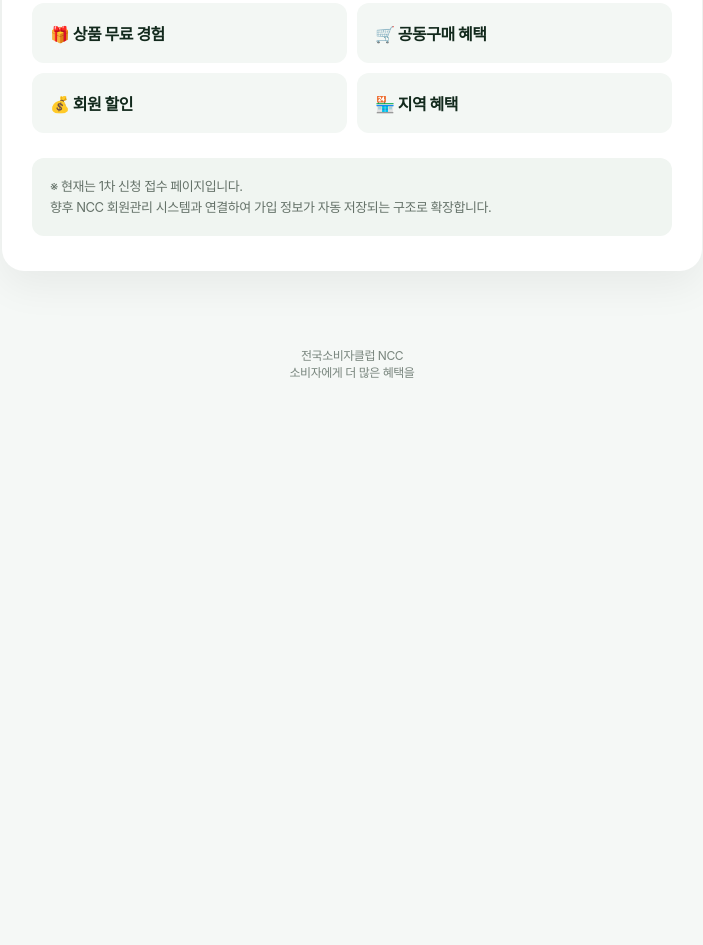
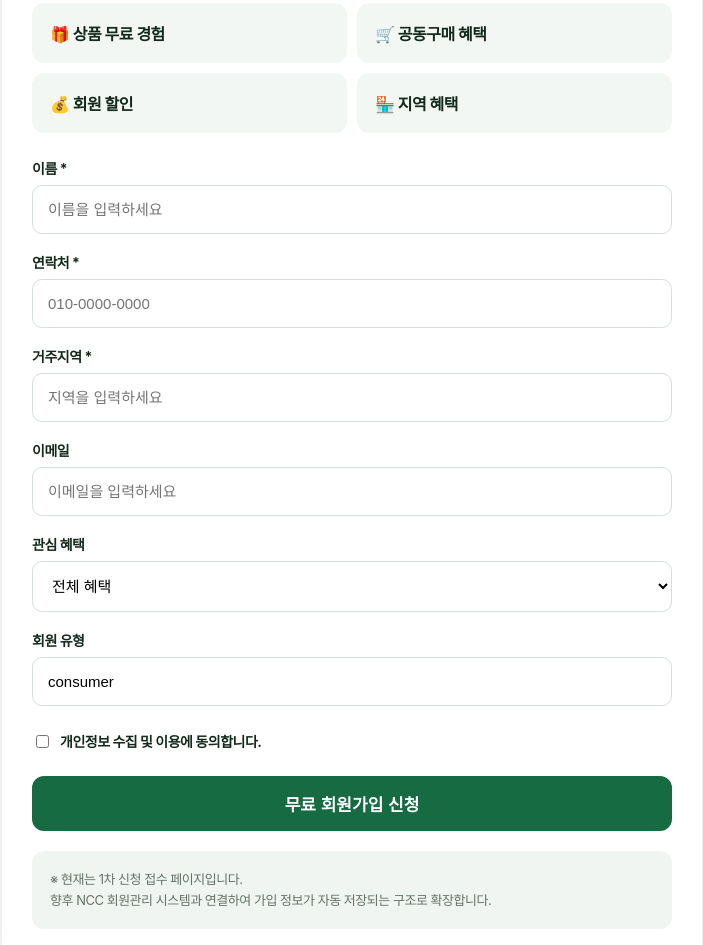
Before and after one commit to kpa100plus-debug/ncc365-website, a plain HTML site: page join.html in a window 1280 px wide. Shown: the part 387-1332 px from the top of the page, without its empty margins (288-991 px from the left). Before the commit the page ends 800 px from the top, so only its background shows below. Drawn offline with Linux system fonts and the light colour scheme.

Commit message:
Update join.html

```diff
--- a/join.html
+++ b/join.html
@@ -2,16 +2,13 @@
 <html lang="ko">
 
 <head>
-
 <meta charset="utf-8">
-
-<meta name="viewport" content="width=device-width,initial-scale=1">
+<meta name="viewport" content="width=device-width, initial-scale=1">
 
 <title>NCC 소비자회원 가입 | 전국소비자클럽</title>
 
 <meta name="description"
 content="전국소비자클럽 무료 회원가입. 상품 무료 경험, 공동구매, 회원 할인, 지역 혜택을 만나보세요.">
-
 
 <style>
 
@@ -20,9 +17,7 @@ box-sizing:border-box;
 }
 
 body{
-
   margin:0;
-
   font-family:
     -apple-system,
     BlinkMacSystemFont,
@@ -31,399 +26,309 @@ BlinkMacSystemFont,
     sans-serif;
 
   background:#f5f8f6;
-
   color:#12291c;
-
   letter-spacing:-0.03em;
-
 }
-
 
 a{
   text-decoration:none;
   color:inherit;
 }
 
-
-
 .header{
-
   height:75px;
-
   background:#fff;
-
   display:flex;
-
   align-items:center;
-
   padding:0 25px;
-
   border-bottom:1px solid #e5ebe6;
-
 }
 
-
 .logo img{
-
   width:190px;
-
 }
 
-
-
 .container{
-
   width:min(700px,92%);
-
   margin:45px auto;
-
 }
 
-
-
 .card{
-
   background:#fff;
-
   border-radius:22px;
-
   padding:35px 30px;
-
   box-shadow:0 15px 40px rgba(0,0,0,.06);
-
 }
 
-
-
 .eyebrow{
-
   font-size:12px;
-
   font-weight:800;
-
   letter-spacing:.12em;
-
   color:#39805a;
-
 }
 
-
-
 h1{
-
   font-size:42px;
-
   line-height:1.15;
-
   margin:12px 0;
-
   letter-spacing:-.06em;
-
 }
 
-
 h1 span{
-
   color:#50a94b;
-
 }
 
-
-
 .subtitle{
-
   font-size:17px;
-
   line-height:1.7;
-
   color:#647168;
-
 }
 
-
-
 .benefits{
-
   display:grid;
-
   grid-template-columns:1fr 1fr;
-
   gap:10px;
-
   margin:25px 0;
-
 }
 
-
-
 .benefit{
-
   background:#f3f7f4;
-
   padding:18px;
-
   border-radius:12px;
-
   font-weight:700;
-
 }
 
-
-
 .form-group{
-
   margin-top:18px;
-
 }
 
-
-
 label{
-
   display:block;
-
   font-size:14px;
-
   font-weight:700;
-
   margin-bottom:7px;
-
 }
-
-
 
 input,
 select{
-
   width:100%;
-
   padding:15px;
-
   border:1px solid #d6dfd9;
-
   border-radius:10px;
-
   font-size:15px;
-
+  background:#fff;
 }
 
-
-
 .agree{
-
   margin:25px 0;
-
   font-size:14px;
-
+  display:flex;
+  align-items:center;
+  gap:8px;
 }
 
-
+.agree input{
+  width:auto;
+}
 
 button{
-
   width:100%;
-
   height:55px;
-
   border:0;
-
   border-radius:12px;
-
   background:#176b42;
-
   color:white;
-
   font-size:17px;
-
   font-weight:800;
-
   cursor:pointer;
-
 }
 
-
+button:disabled{
+  opacity:.6;
+  cursor:not-allowed;
+}
 
 .notice{
-
   margin-top:20px;
-
   padding:18px;
-
   background:#f0f5f1;
-
   border-radius:12px;
-
   font-size:13px;
-
   line-height:1.6;
-
   color:#657269;
-
 }
 
-
-
 footer{
-
   text-align:center;
-
   padding:30px;
-
   font-size:12px;
-
   color:#78857d;
-
 }
-
-
 
 @media(max-width:600px){
 
-
   .header{
-
     height:68px;
-
     padding:0 18px;
-
   }
 
-
   .logo img{
-
     width:170px;
-
   }
 
-
   .container{
-
     margin:25px auto;
-
   }
 
-
   .card{
-
     padding:25px 18px;
-
   }
 
-
   h1{
-
     font-size:34px;
-
   }
 
-
   .subtitle{
-
     font-size:15px;
-
   }
 
-
   .benefits{
-
     grid-template-columns:1fr;
-
   }
-
-
 }
 
 </style>
-
 </head>
 
-
 <body>
-
 
 <header class="header">
 
   <a class="logo" href="index.html">
-
     <img src="images/NCC_header_logo.png"
     alt="전국소비자클럽 공식 로고">
-
   </a>
 
 </header>
 
 
-
 <div class="container">
 
-
 <div class="card">
-
 
 <p class="eyebrow">
 FREE MEMBERSHIP
 </p>
 
-
 <h1>
-
 전국소비자클럽<br>
-
 <span>무료 회원가입</span>
-
 </h1>
 
-
 <p class="subtitle">
-
 가입비 0원.<br>
-
-회원이 되면 상품 무료 경험,
-공동구매, 회원 할인,
+회원이 되면 상품 무료 경험, 공동구매, 회원 할인,
 지역 혜택을 만나보실 수 있습니다.
-
 </p>
-
 
 
 <div class="benefits">
 
+  <div class="benefit">
+    🎁 상품 무료 경험
+  </div>
 
   <div class="benefit">
+    🛒 공동구매 혜택
+  </div>
 
-🎁 상품 무료 경험
+  <div class="benefit">
+    💰 회원 할인
+  </div>
+
+  <div class="benefit">
+    🏪 지역 혜택
+  </div>
 
 </div>
 
 
-<div class="benefit">
+<form id="memberForm">
 
-🛒 공동구매 혜택
+  <div class="form-group">
+    <label for="name">이름 *</label>
+    <input
+      id="name"
+      type="text"
+      placeholder="이름을 입력하세요"
+      required>
+  </div>
+
+  <div class="form-group">
+    <label for="phone">연락처 *</label>
+    <input
+      id="phone"
+      type="tel"
+      placeholder="010-0000-0000"
+      required>
+  </div>
+
+  <div class="form-group">
+    <label for="region">거주지역 *</label>
+    <input
+      id="region"
+      type="text"
+      placeholder="지역을 입력하세요"
+      required>
+  </div>
+
+  <div class="form-group">
+    <label for="email">이메일</label>
+    <input
+      id="email"
+      type="email"
+      placeholder="이메일을 입력하세요">
+  </div>
+
+  <div class="form-group">
+    <label for="benefit">관심 혜택</label>
+
+    <select id="benefit">
+      <option value="전체 혜택">전체 혜택</option>
+      <option value="상품 무료 경험">상품 무료 경험</option>
+      <option value="공동구매">공동구매</option>
+      <option value="회원 할인">회원 할인</option>
+      <option value="지역 혜택">지역 혜택</option>
+    </select>
+  </div>
+
+  <div class="form-group">
+    <label for="memberType">회원 유형</label>
+
+    <input
+      id="memberType"
+      value="consumer"
+      readonly>
+  </div>
+
+  <div class="agree">
+
+    <input
+      id="agreePrivacy"
+      type="checkbox"
+      required>
+
+    <label for="agreePrivacy" style="margin:0;">
+      개인정보 수집 및 이용에 동의합니다.
+    </label>
 
   </div>
 
+  <button id="submitButton" type="submit">
+    무료 회원가입 신청
+  </button>
 
-<div class="benefit">
-
-💰 회원 할인
-
-</div>
-
-
-<div class="benefit">
-
-🏪 지역 혜택
-
-</div>
-
-
-</div>
-
-
-
-
-
-
+</form>
 
 
 <div class="notice">
@@ -435,19 +340,13 @@ FREE MEMBERSHIP
 
 </div>
 
-
-
 </div>
-
-
 </div>
-
 
 
 <footer>
 
 전국소비자클럽 NCC<br>
-
 소비자에게 더 많은 혜택을
 
 </footer>
@@ -455,18 +354,34 @@ FREE MEMBERSHIP
 
 <script type="module">
 
-import { initializeApp } from "https://www.gstatic.com/firebasejs/10.12.2/firebase-app.js";
-import { getFirestore, collection, addDoc, serverTimestamp } from "https://www.gstatic.com/firebasejs/10.12.2/firebase-firestore.js";
+import { initializeApp }
+from "https://www.gstatic.com/firebasejs/10.12.2/firebase-app.js";
+
+import {
+  getFirestore,
+  collection,
+  addDoc,
+  serverTimestamp
+}
+from "https://www.gstatic.com/firebasejs/10.12.2/firebase-firestore.js";
 
 
 const firebaseConfig = {
+
   apiKey: "AIzaSyBHL7qCPUwcp9Vp_1dYWfCk2qBvRgJ9mcM",
+
   authDomain: "ncc-member.firebaseapp.com",
+
   projectId: "ncc-member",
+
   storageBucket: "ncc-member.firebasestorage.app",
+
   messagingSenderId: "772423138834",
+
   appId: "1:772423138834:web:753b6d6dc6f394904822cb",
+
   measurementId: "G-2YR29B054J"
+
 };
 
 
@@ -474,56 +389,53 @@ const app = initializeApp(firebaseConfig);
 
 const db = getFirestore(app);
 
-
 const form = document.getElementById("memberForm");
 
-
-form.addEventListener("submit", async (e)=>{
+const submitButton =
+document.getElementById("submitButton");
 
 
+form.addEventListener("submit", async function(e){
+
   e.preventDefault();
+
+  submitButton.disabled = true;
+
+  submitButton.textContent = "가입정보 저장 중...";
 
 
   try{
 
-
     const memberData = {
 
-
       name:
-document.getElementById("name").value,
-
+      document.getElementById("name").value.trim(),
 
       phone:
-document.getElementById("phone").value,
-
+      document.getElementById("phone").value.trim(),
 
       region:
-document.getElementById("region").value,
-
+      document.getElementById("region").value.trim(),
 
       email:
-document.getElementById("email").value,
-
+      document.getElementById("email").value.trim(),
 
       benefit:
       document.getElementById("benefit").value,
 
+      memberType:
+      "consumer",
 
-memberType:
-document.getElementById("memberType").value,
-
+      agreePrivacy:
+      document.getElementById("agreePrivacy").checked,
 
       status:
       "active",
 
-
       joinDate:
       serverTimestamp()
 
-
     };
-
 
 
     await addDoc(
@@ -532,43 +444,41 @@ memberData
     );
 
 
-
     alert(
       "전국소비자클럽 회원가입이 완료되었습니다."
     );
 
 
-
     form.reset();
 
+    document.getElementById("memberType").value =
+    "consumer";
 
 
   }catch(error){
 
-
-console.error(error);
-
+    console.error(
+      "회원가입 저장 오류:",
+      error
+    );
 
     alert(
-"저장 오류 발생 : "+error.message
+      "회원가입 저장 중 오류가 발생했습니다.\n\n" +
+      error.message
     );
 
+  }finally{
+
+    submitButton.disabled = false;
+
+    submitButton.textContent =
+    "무료 회원가입 신청";
 
   }
-
-
-
-});
-
-
-await addDoc(collection(db,"members"), memberData);
-console.log("Firestore 저장 완료", memberData);
-
-alert("전국소비자클럽 회원가입이 완료되었습니다.");
 
 });
 
 </script>
+
 </body>
-
 </html>
```
Lines whose indentation alone changed are shown as unchanged.
